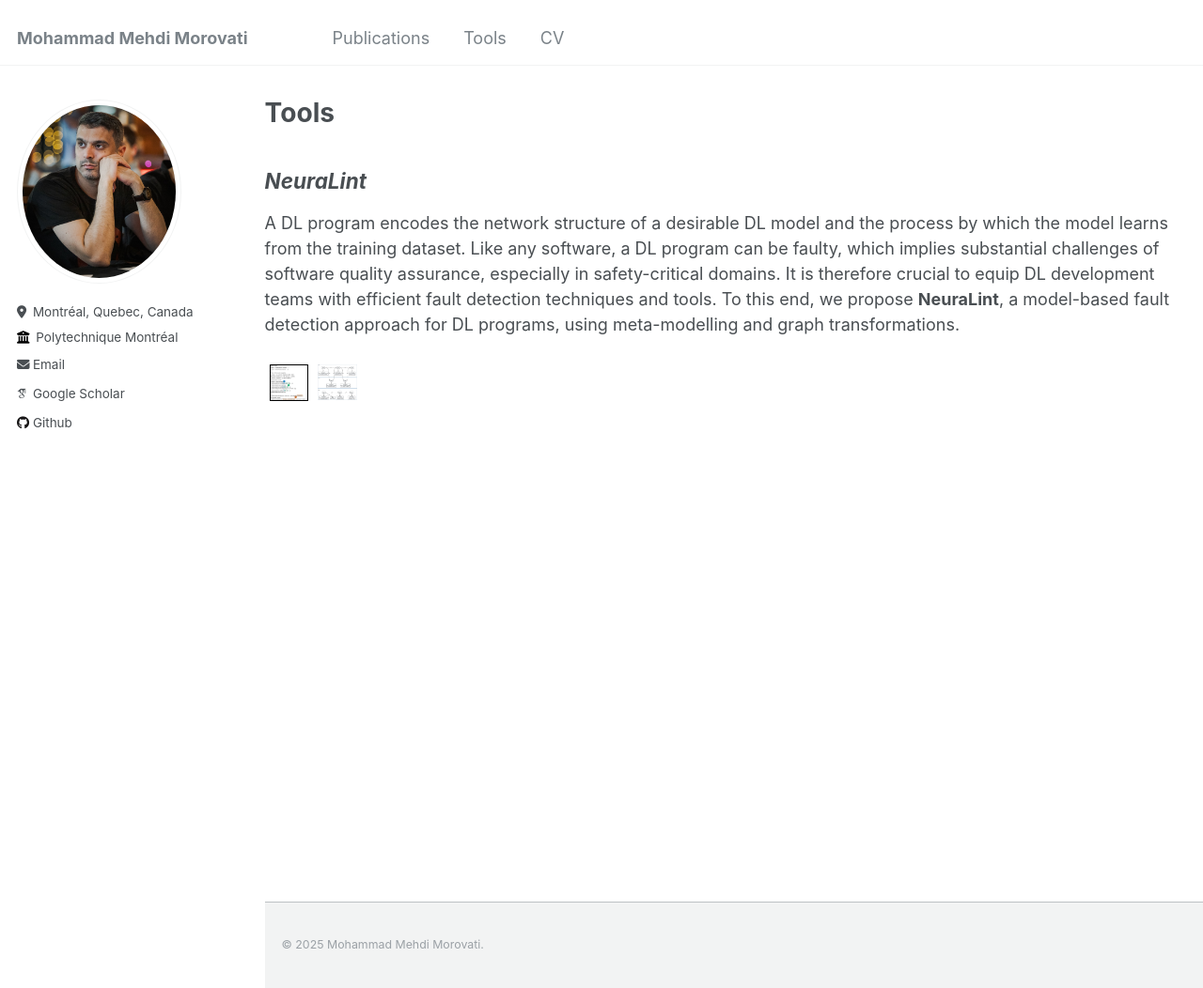
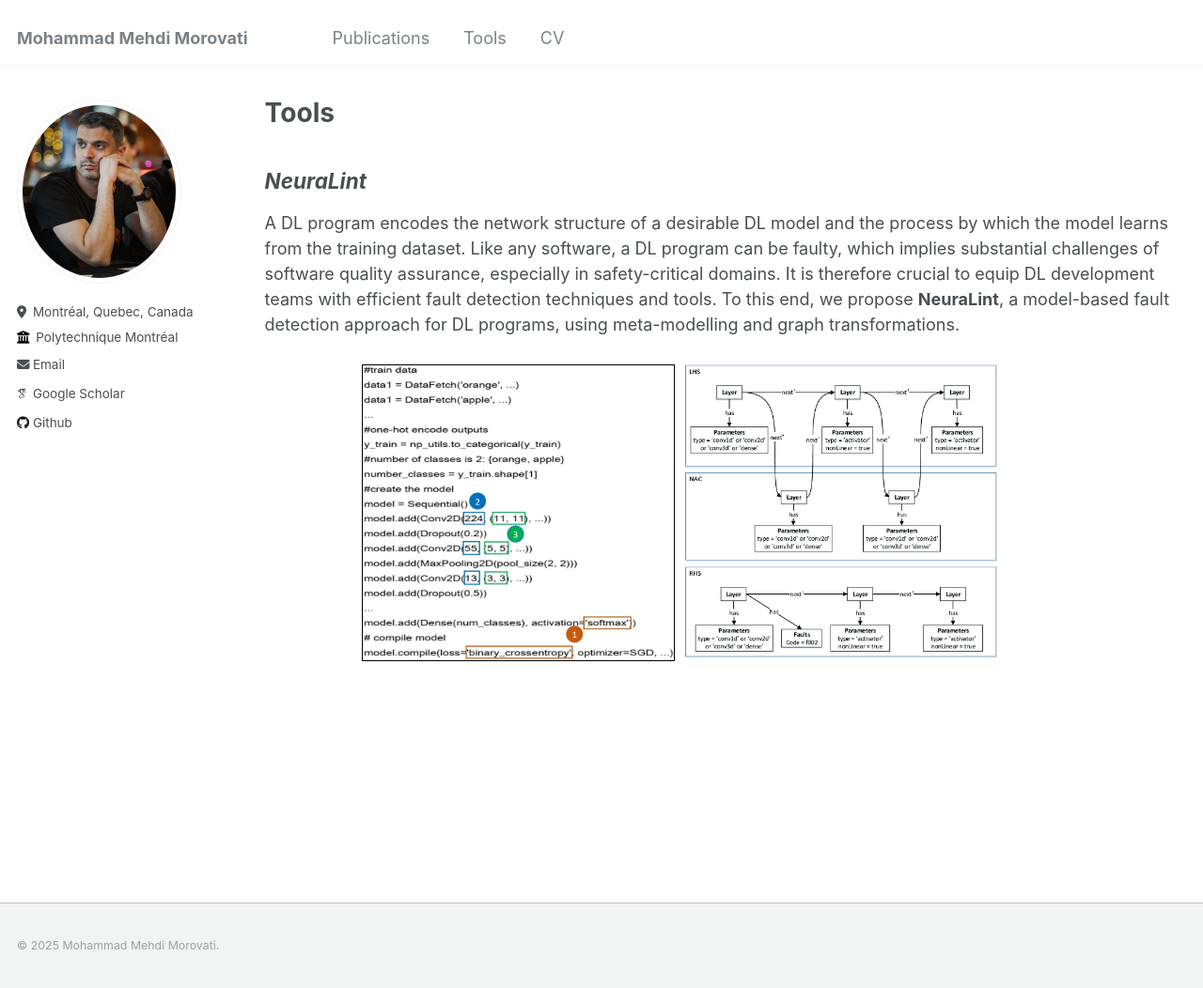
Before and after one commit to mehdi-morovati/mehdi-morovati.github.io, a Jekyll site: the page built from _pages/teaching.html, in a window 1280 px wide and 1052 px high. Shown: the whole window at 94% size. Built offline with Jekyll 4.4.1, drawn with Linux system fonts in a browser that asks for light colours; some web fonts are replaced.

Commit message:
Update teaching.html

```diff
--- a/_pages/teaching.html
+++ b/_pages/teaching.html
@@ -11,12 +11,17 @@ A DL program encodes the network structure of a desirable DL model and the proce
 </p>
 
 <div class="row" style="align-items:center">
-  <div class="column" style="float:left;width:15%" />
+  <div class="column" style="float:left;width:10%;padding:5px;">
+  </div>
+
   <div class="column" style="float:left;width:35%;padding:5px;">
     <img src="/images/neuralint01.jpg" style="border:1px solid #000000;width:100%">
   </div>
+
   <div class="column" style="float:left;width:35%;padding:5px;">
     <img src="/images/neuralint02.png" style="width:100%">
   </div>
-  <div class="column" style="float:left;width:15%" />
+
+    <div class="column" style="float:left;width:10%;padding:5px;">
+    </div>
 </div>
```
